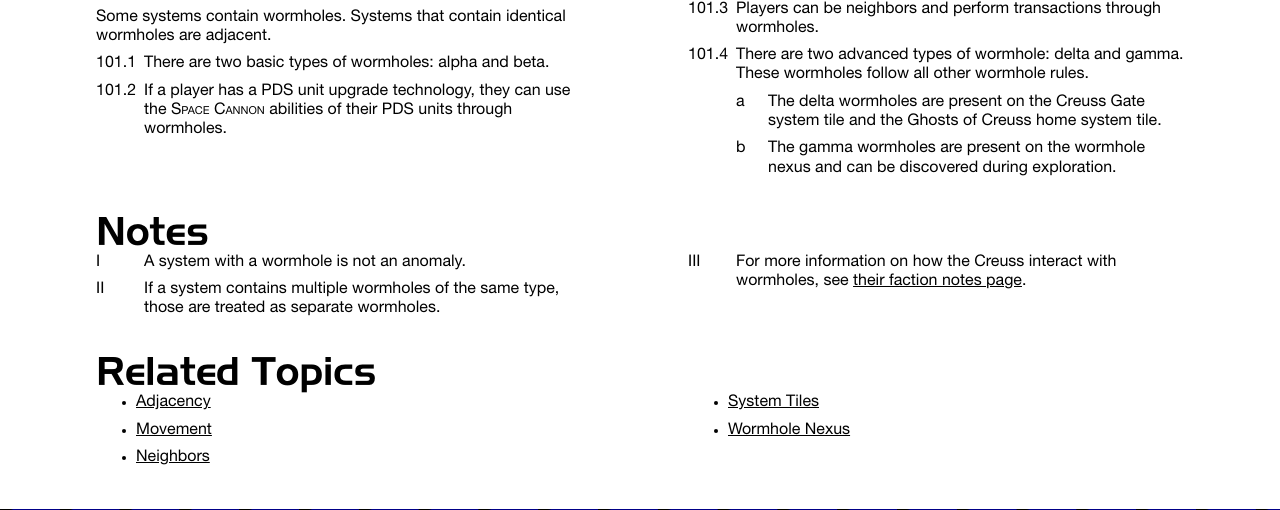
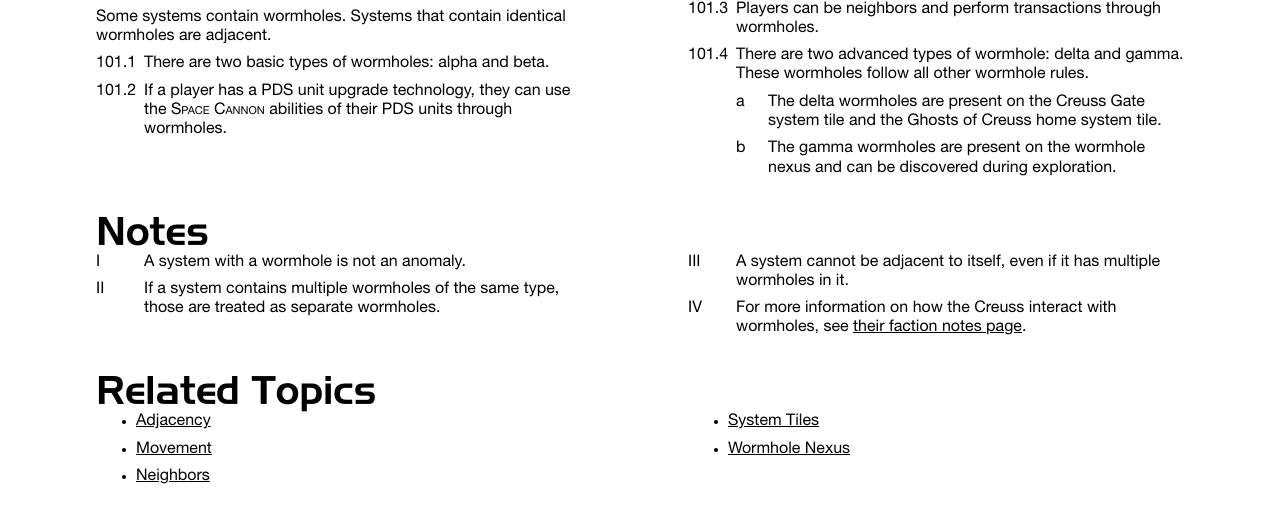
Before and after one commit to bradleysigma/tirules, a PHP site: page /R_wormholes.php in a window 1280 px wide. Shown: the part 300-810 px from the top of the page. Run offline with PHP 8.4, Linux system fonts and the light colour scheme.

Commit message:
Update R_wormholes.php

```diff
--- a/R_wormholes.php
+++ b/R_wormholes.php
@@ -5,13 +5,13 @@
 <style> .lrr > li:before, .lrr > h2 > li:before {content: '101.' counter(item, decimal);} </style>
 <p>Some systems contain wormholes. Systems that contain identical wormholes are adjacent.</p>
     <ol class="lrr">
-	<li>There are two basic types of wormholes: alpha and beta.</li>
+    <li>There are two basic types of wormholes: alpha and beta.</li>
     <li>If a player has a PDS unit upgrade technology, they can use the <sc>Space Cannon</sc> abilities of their PDS units through wormholes.</li>
     <li>Players can be neighbors and perform transactions through wormholes.</li>
     <li>There are two advanced types of wormhole: delta and gamma. These wormholes follow all other wormhole rules.</li>
     <ol>
-	    <li>The delta wormholes are present on the Creuss Gate system tile and the Ghosts of Creuss home system tile.</li>
-    	<li>The gamma wormholes are present on the wormhole nexus and can be discovered during exploration.</li>
+        <li>The delta wormholes are present on the Creuss Gate system tile and the Ghosts of Creuss home system tile.</li>
+        <li>The gamma wormholes are present on the wormhole nexus and can be discovered during exploration.</li>
     </ol>
     </ol>
 
@@ -19,6 +19,7 @@
     <ol class="note">
     <li>A system with a wormhole is not an anomaly.</li>
     <li>If a system contains multiple wormholes of the same type, those are treated as separate wormholes.</li>
+    <li>A system cannot be adjacent to itself, even if it has multiple wormholes in it.</li>
     <li>For more information on how the Creuss interact with wormholes, see <a href="/F_creuss">their faction notes page</a>.</li>
     </ol>
 
```
